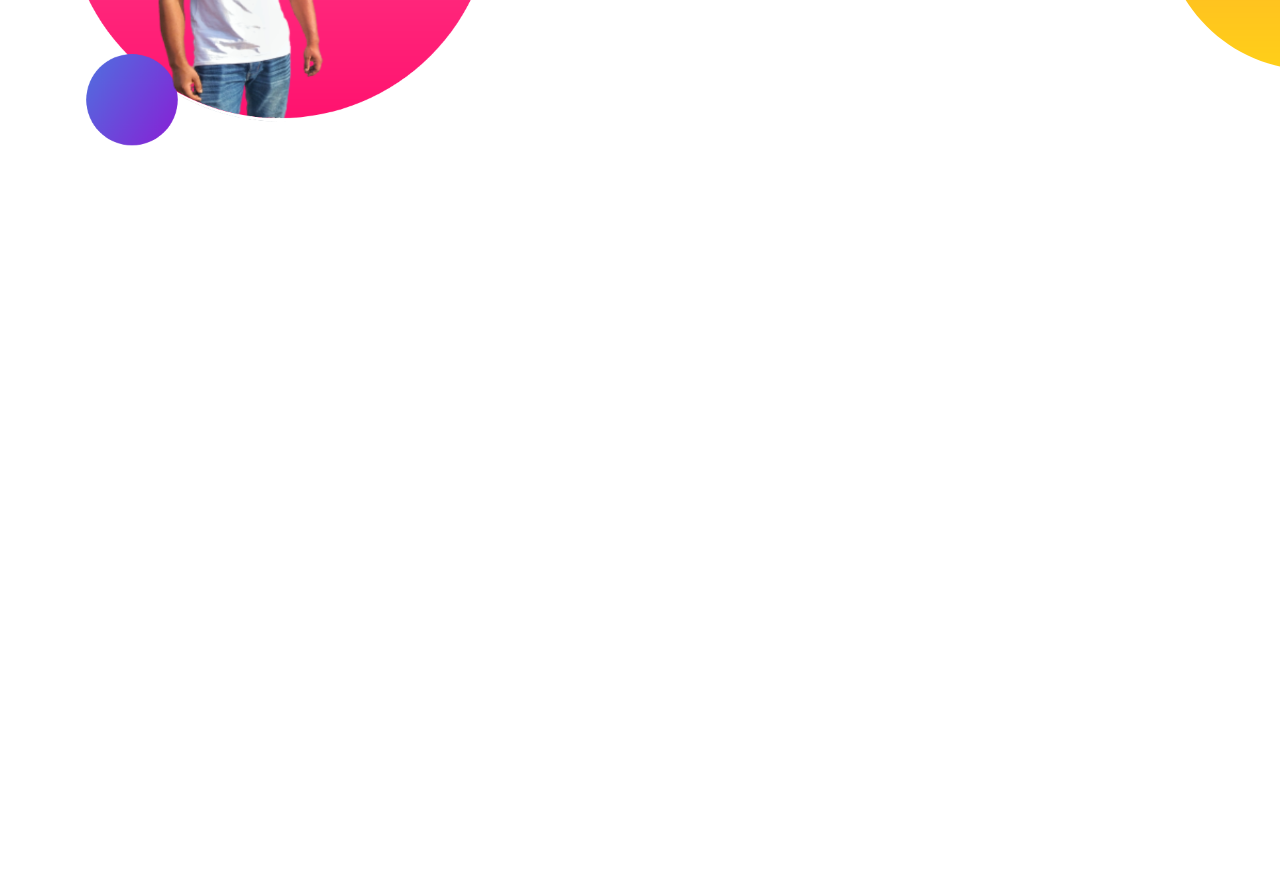
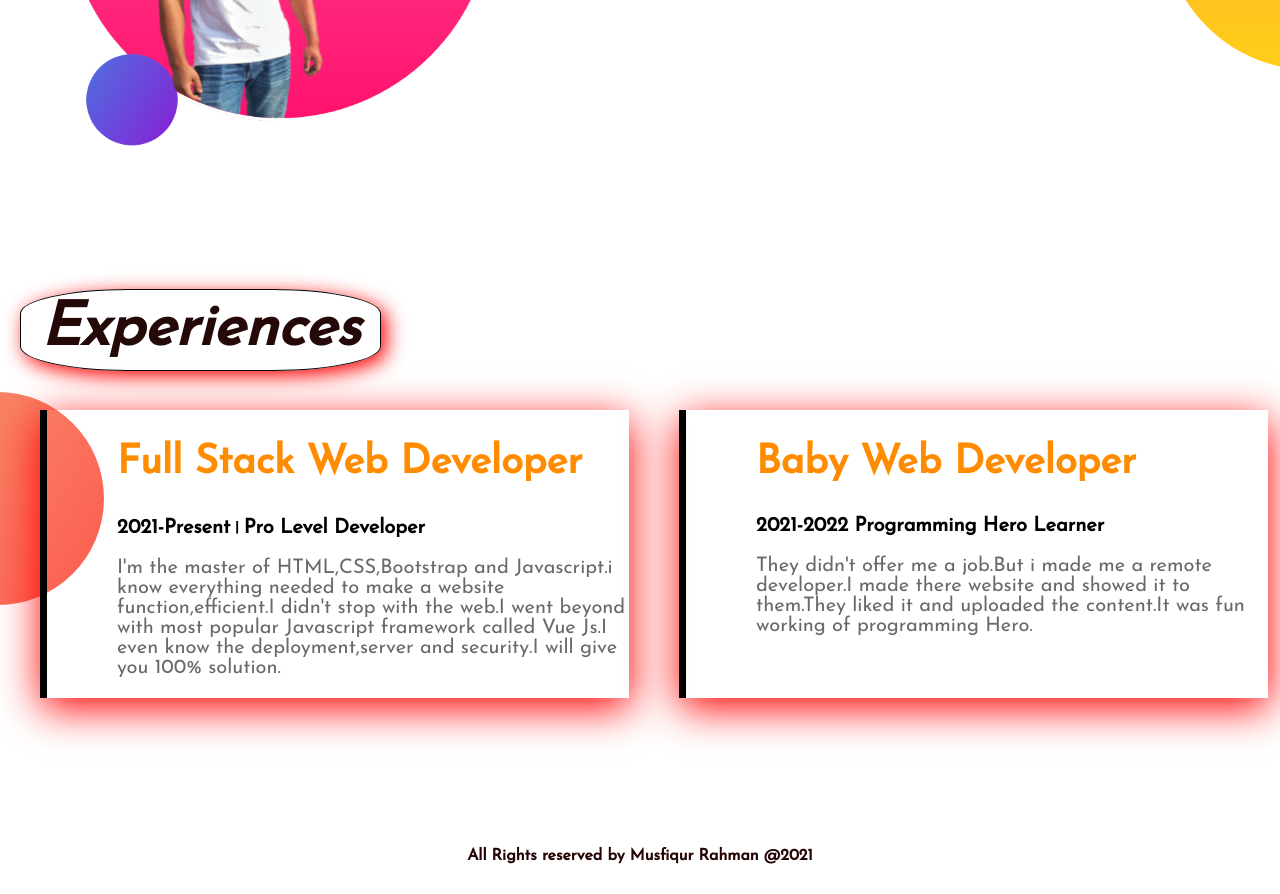
Before and after one commit to MusfiqurRahma/developer-portfolio, a plain HTML site: page index.html in a window 1280 px wide. Shown: the part 963-1857 px from the top of the page. Before the commit the page ends 1263 px from the top, so only its background shows below. Drawn offline with Linux system fonts and the light colour scheme.

Commit message:
bottom and experience added

```diff
--- a/index.html
+++ b/index.html
@@ -12,7 +12,7 @@
     <link rel="stylesheet" href="style.css">
 </head>
 <body>
-       <section class="banner">
+       <section class="banner flexible">
            <div class="half-width"><h1>Welcome to</h1>
         <h1><span class="orange">Musfique</span> World!</h1>
         <h3>Build Climber And Train Stopper.</h3>
@@ -23,7 +23,7 @@
            <img src="my-glass-pic.png" alt="">
         </div>
     </section>
-     <section class="dream-big">
+     <section class="dream-big flexible">
          <div class="half-width-d">
              <img src="rail-line.png" alt="">
             </div>
@@ -34,5 +34,22 @@
               <a href="">Download Resume</a>
          </div>
      </section>
+     <section class="experience-section">
+         <h1 class="ex">Experiences</h1>
+            <div class="flexible">
+                <div id="full-stack-experience" class="experience-item">
+                    <h2 class="orange">Full Stack Web Developer</h2>
+                    <h3>2021-Present।Pro Level Developer</h3>
+                    <p>I'm the master of HTML,CSS,Bootstrap and Javascript.i know everything needed to make a website function,efficient.I didn't stop with the web.I went beyond with most popular Javascript framework called Vue Js.I even know the deployment,server and security.I will give you 100% solution.</p></div>
+                    <div id="baby-dev-experience" class="experience-item">
+                        <h2 class="orange">Baby Web Developer</h2>
+                        <h3>2021-2022 Programming Hero Learner</h3>
+                        <p>They didn't offer me a job.But i made me a remote developer.I made there website and showed it to them.They liked it and uploaded the content.It was fun working of programming Hero.</p>
+                    </div>
+            </div>
+     </section>
+     <div class="bottom">
+         <strong>All Rights reserved by Musfiqur Rahman @2021</strong>
+     </div>
 </body>
 </html>
--- a/style.css
+++ b/style.css
@@ -5,6 +5,21 @@ body {
 
 h1 {
     font-size: 60px;
+}
+
+h2 {
+    font-size: 40px;
+}
+
+.ex {
+    border: 1px solid black;
+    display: inline;
+    margin-left: 20px;
+    font-style: italic;
+    border-radius: 30%;
+    color: rgb(37, 8, 8);
+    padding: 10px 20px;
+    box-shadow: 5px 5px 20px red;
 
 }
 
@@ -12,7 +27,7 @@ h1 {
     color: darkorange;
 }
 
-section {
+.flexible {
     display: flex;
     margin-bottom: 150px;
 }
@@ -25,6 +40,7 @@ section {
 .half-width img {
     width: 80%;
     margin-top: 40px;
+    margin-left: 70px;
 }
 
 .link-button {
@@ -54,7 +70,6 @@ p {
 
 h2 {
     font-size: 40px;
-
 }
 
 h3 {
@@ -79,3 +94,36 @@ a {
     width: 90%;
     margin-left: 20px;
 }
+
+.experience-item {
+    box-shadow: 1px 10px 40px red;
+    margin-top: 50px;
+    width: 40%;
+    margin-left: 40px;
+    margin-right: 10px;
+    padding-left: 70px;
+}
+
+.experience-section {
+    background-image: url(exp-bg.png);
+    background-repeat: no-repeat;
+    background-position: left;
+}
+
+.bottom {
+    text-align: center;
+    color: rgb(37, 5, 5);
+    margin-bottom: 30px;
+}
+
+#full-stack-experience {
+    border-left: 7px solid;
+    border-image: linear-gradient(blue cyan);
+    border-image-slice: 1;
+}
+
+#baby-dev-experience {
+    border-left: 7px solid;
+    border-image: linear-gradient(purple tomato);
+    border-image-slice: 1;
+}
```
